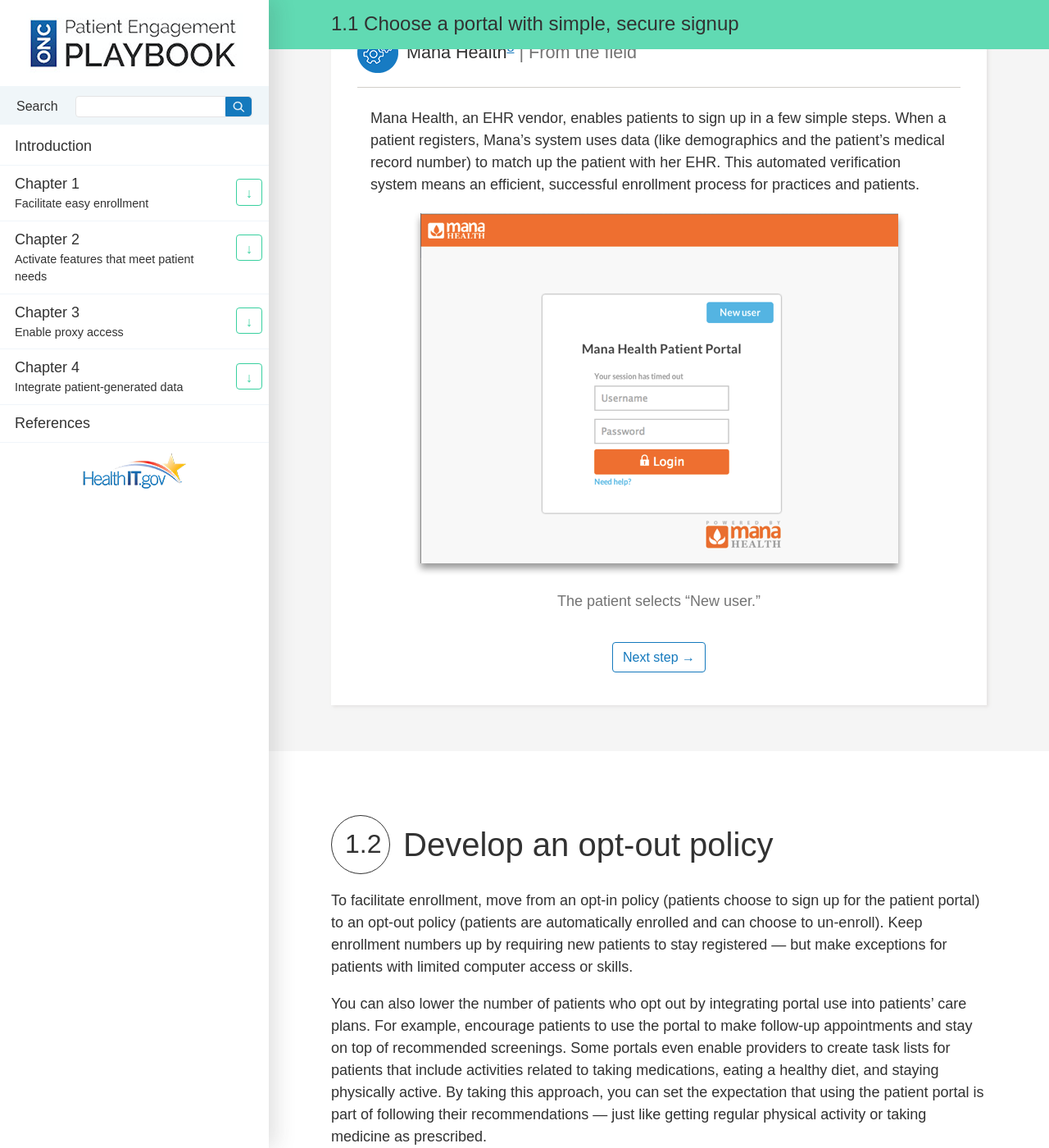
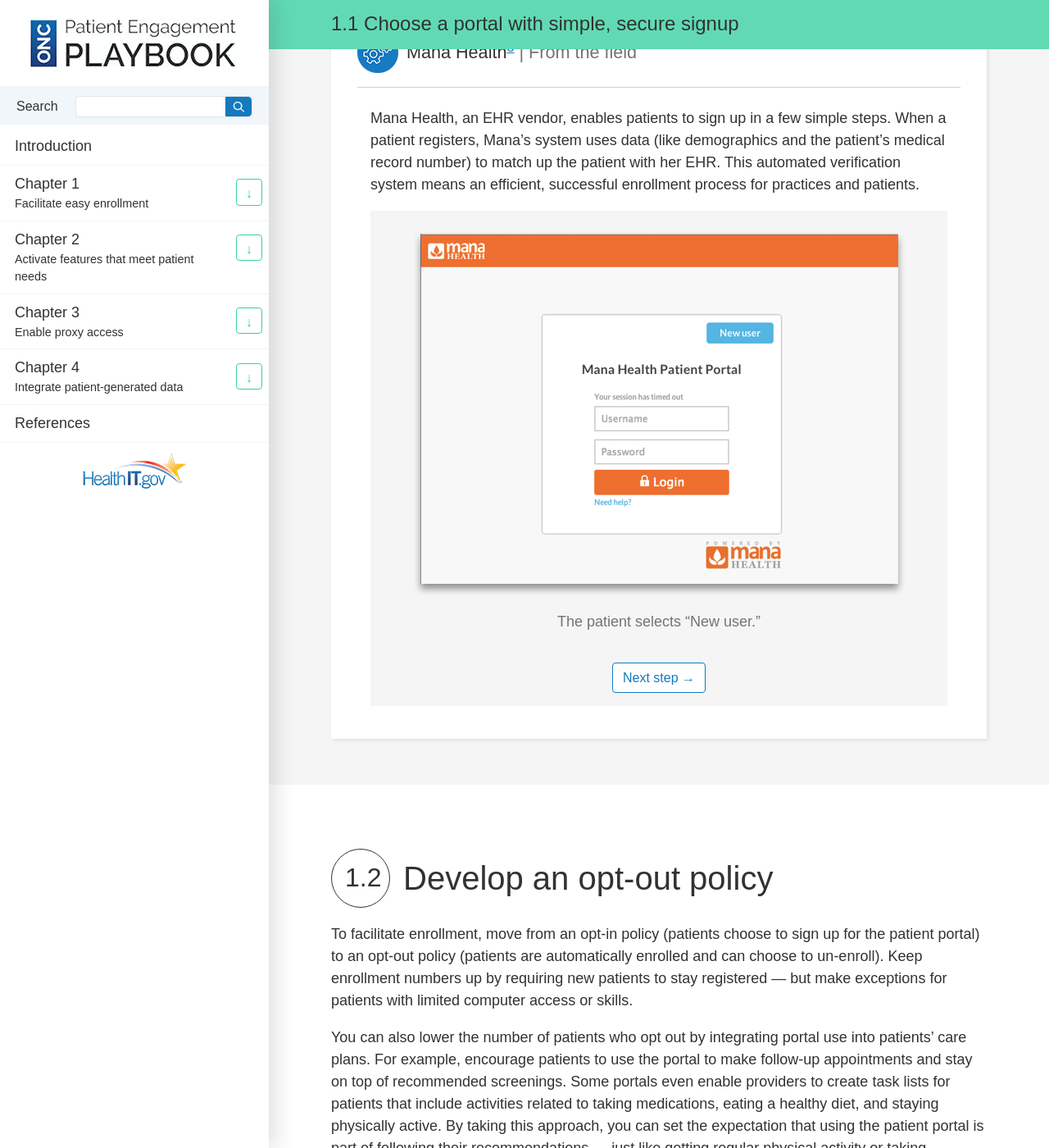
Before and after one commit to SriGovHealth/ONCHITPlaybook, a Jekyll site: the page built from _content/interactions.html, in a window 1280 px wide and 1400 px high, scrolled down 2056 px. Shown: the whole window at 82% size. Built offline with Jekyll 4.4.1, drawn with Linux system fonts in a browser that asks for light colours.

Commit message:
Add gray background to screenshot slideshows

```diff
--- a/_sass/_patterns.scss
+++ b/_sass/_patterns.scss
@@ -1020,6 +1020,8 @@ ul.checklist {
 }
 
 .content-slider {
+  background-color: $gray-lightest;
+  padding: 1em;
   position: relative;
   margin-bottom: 1.5em;
 
@@ -1028,6 +1030,10 @@ ul.checklist {
     text-align: center;
     min-height: 0;
     transition: all 1s;
+
+    &:focus {
+      outline: 0;
+    }
 
     &.on {
       display: block;
```
